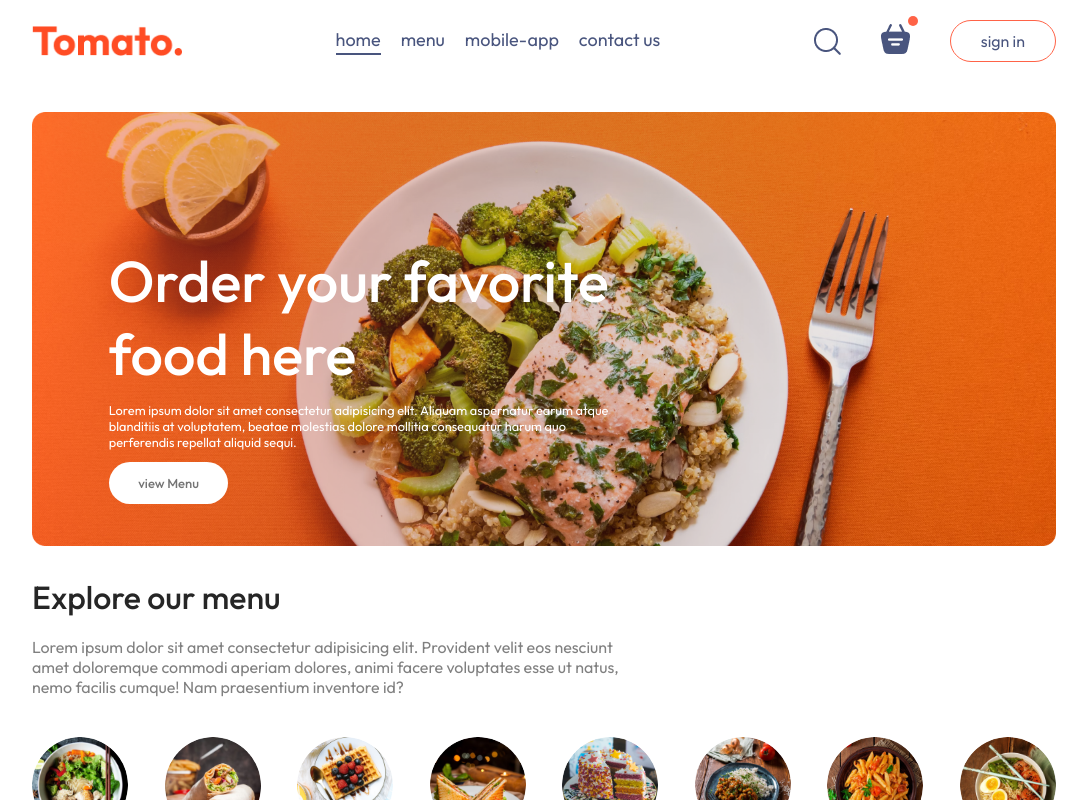
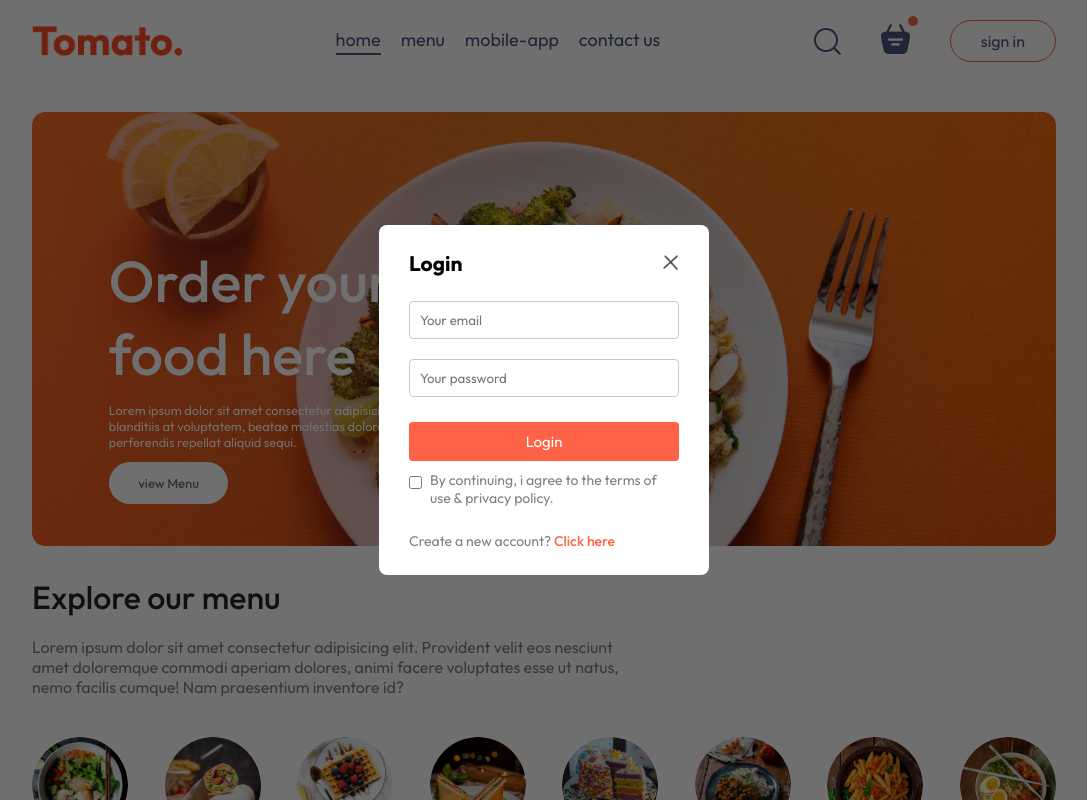
Before and after one commit to sarachafikidrissi/Foody-Website-Project, a React (Create React App) app in the folder foody/: page / in a window 1280 px wide. Both pictures are taken after a click on the button "sign in". Shown: the top 800 px of the page, without its empty margins (96-1183 px from the left). Built offline with nearby package versions, Linux system fonts and the light colour scheme.

Commit message:
sign up/login pop up created

```diff
--- a/foody/src/App.js
+++ b/foody/src/App.js
@@ -1,16 +1,20 @@
-import React from 'react'
+import React, {useState} from 'react'
 import Navbar from './Components/Navbar/Navbar'
 import { Route, Routes } from 'react-router-dom'
 import Home from './Pages/Home/Home'
 import Cart from './Pages/Cart/Cart'
 import PlaceOrder from './Pages/PlaceOrder/PlaceOrder'
 import Footer from './Components/Footer/Footer'
+import LoginPopup from './Components/LoginPopup/LoginPopup'
 
 function App() {
+
+  const [ShowLogin, setShowLogin] = useState(false)
   return (
     <>
+    {ShowLogin? <LoginPopup setShowLogin={setShowLogin} />:<></>}
     <div className='app'>
-      <Navbar />
+      <Navbar setShowLogin={setShowLogin}/>
       <Routes>
         <Route path='/' element={<Home />} />
         <Route path='/cart' element={<Cart />} />
--- /dev/null
+++ b/foody/src/Components/LoginPopup/LoginPopup.css
@@ -0,0 +1,73 @@
+.login-popup {
+    position: absolute;
+    z-index: 1;
+    width: 100%;
+    height: 100%;
+    background-color: #00000090;
+    display: grid;
+}
+
+.login-popup-container {
+    place-self: center;
+    width: max(23vw, 330px);
+    color: #808080;
+    background-color: white;
+    display: flex;
+    flex-direction: column;
+    gap: 25px;
+    padding: 25px 30px;
+    border-radius: 8px;
+    font-size: 14px;
+    animation: fadeIn 0.5s;
+}
+
+.login-popup-title {
+    display: flex;
+    justify-content: space-between;
+    align-items: center;
+    color: black;
+}
+.login-popup-title  img {
+    width: 16px;
+    cursor: pointer;
+}
+
+.login-popup-input {
+    display: flex;
+    flex-direction: column;
+    gap: 20px;
+}
+
+.login-popup-input input {
+    outline: none;
+    border: 1px solid #c9c9c9;
+    padding: 10px;
+    border-radius: 4px;
+}
+
+.login-popup-container button {
+    border: none;
+    padding: 10px;
+    border-radius: 4px;
+    color: white;
+    background-color: tomato;
+    font-size: 15px;
+    cursor: pointer;
+}
+
+.login-popup-condition {
+    display: flex;
+    align-items: start;
+    gap: 8px;
+    margin-top: -15px;
+}
+
+.login-popup-condition input {
+    margin-top: 5px;
+}
+
+.login-popup-container span {
+    color: tomato;
+    font-weight: 500;
+    cursor: pointer;
+}
--- /dev/null
+++ b/foody/src/Components/LoginPopup/LoginPopup.js
@@ -0,0 +1,32 @@
+import React, {useState} from 'react'
+import './LoginPopup.css'
+import { assets } from '../../assets/assets'
+
+function LoginPopup({setShowLogin}) {
+
+    const [currentState, setCurrentState] = useState('Login')
+  return (
+    <div className='login-popup'>
+        <from className="login-popup-container">
+            <div className="login-popup-title">
+                <h2>{currentState}</h2>
+                <img onClick={()=>setShowLogin(false)} src={assets.cross_icon} alt="" />
+            </div>
+            <div className="login-popup-input">
+                {currentState==='Login'?<></>:<input type="text" placeholder='Your name' required />}
+                <input type="email" placeholder='Your email' required />
+                <input type="password" placeholder='Your password' required />
+            </div>
+            <button>{currentState==='Sign Up'?"Create account":'Login'}</button>
+            <div className="login-popup-condition">
+                <input type="checkbox" required />
+                <p>By continuing, i agree to the terms of use & privacy policy.</p>
+            </div>
+            {currentState==='Login'?<p>Create a new account? <span onClick={()=>setCurrentState('Sign Up')}>Click here</span></p>:
+            <p>Already have an account? <span onClick={()=>setCurrentState('Login')}>Login here</span></p>}
+        </from>
+    </div>
+  )
+}
+
+export default LoginPopup
--- a/foody/src/Components/Navbar/Navbar.js
+++ b/foody/src/Components/Navbar/Navbar.js
@@ -4,7 +4,7 @@ import { Link } from 'react-router-dom'
 import { assets } from '../../assets/assets'
 
 
-function Navbar() {
+function Navbar({setShowLogin}) {
     const [menu, setMenu] = useState("home");
 
   return (
@@ -22,7 +22,7 @@ function Navbar() {
             <img src={assets.basket_icon} alt="" />
             <div className="dot"></div>
         </div>
-        <button>sign in</button>
+        <button onClick={()=>setShowLogin(true)}>sign in</button>
       </div>
     </div>
   )
```
